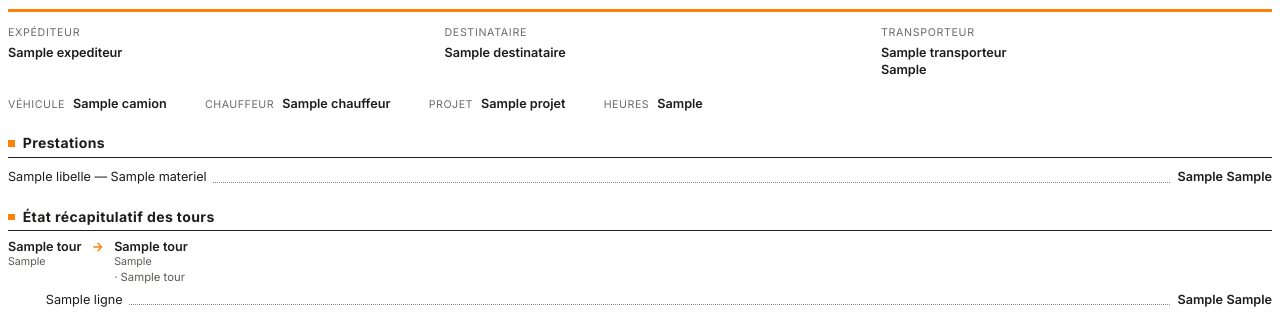
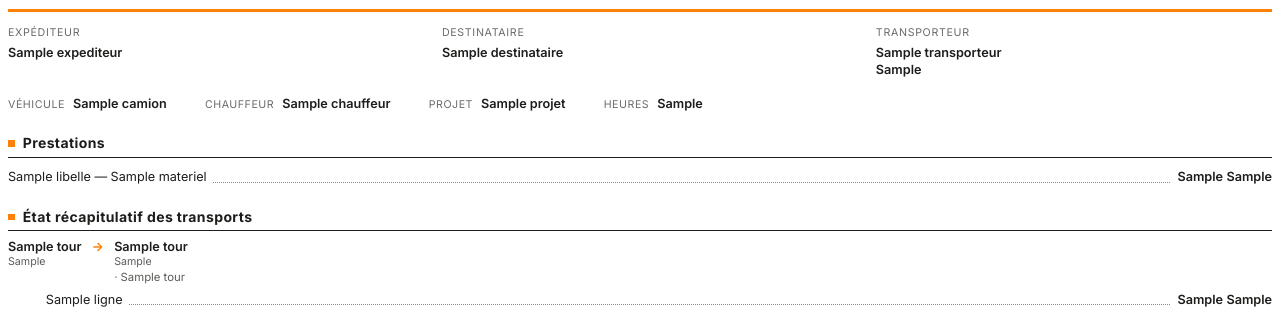
Before and after one commit to kervizic/bon-kerlam, a Python web app: template worker/app/templates/lv.html in a window 1280 px wide. Shown: the part 110-424 px from the top of the page. Run offline with Jinja, Linux system fonts and the light colour scheme; the template is opened without the code that fills it: most values are stand-ins (such as "Sample title", 1, 10 or a date in 2020).

Commit message:
fix(worker): PDF beta.23.1 — titre « transports » + gouttière des parties
1. Titre de section « État récapitulatif des tours » -> « État récapitulatif des
   transports ».
2. Gouttière des parties : la colonne « Expéditeur et destinataire » touchait
   « Transporteur » (« …Noisy-le- KERLAM » sur KER-03006). La gouttière (10 mm)
   est désormais posée par une marge entre colonnes — et non par flex `gap`,
   ignoré par WeasyPrint 63.1 du worker ; min-width:0 + overflow-wrap forcent le
   retour à la ligne au lieu de chevaucher, y compris à 3 colonnes avec noms et
   adresses longs (vérifié en 63.1, cas 2 et 3 colonnes).

Tests : titre « des transports ». Bump 0.1.0-beta.23.1 (VERSION, ci.yml).

Co-Authored-By: Claude Opus 4.8 <noreply@anthropic.com>

```diff
--- a/worker/app/templates/lv.html
+++ b/worker/app/templates/lv.html
@@ -80,11 +80,16 @@
   .doc-date { margin-top: 4pt; font-size: 9pt; font-weight: 600; color: var(--ink); }
   .header-rule { height: 2pt; background: var(--orange); margin: 7pt 0 0; }
 
-  /* Parties : colonnes espacées, AUCUNE bordure. */
-  .parties { display: flex; gap: 12mm; margin-top: 11pt; }
-  .party { flex: 1; }
+  /* Parties : colonnes espacées, AUCUNE bordure. La gouttière est posée par une
+     marge entre colonnes (et non par flex `gap`, ignoré par WeasyPrint 63.1 du
+     worker, d'où le chevauchement « Noisy-le- KERLAM »). min-width:0 +
+     overflow-wrap autorisent le retour à la ligne au lieu de toucher la colonne
+     suivante, même avec des noms/adresses longs. */
+  .parties { display: flex; margin-top: 11pt; }
+  .party { flex: 1 1 0; min-width: 0; }
+  .party + .party { margin-left: 10mm; }
   .party-label { font-size: 8pt; text-transform: uppercase; letter-spacing: 0.5pt; color: var(--ink-faint); margin-bottom: 2.5pt; }
-  .party-body { font-size: 9.5pt; font-weight: 600; line-height: 1.35; white-space: pre-line; }
+  .party-body { font-size: 9.5pt; font-weight: 600; line-height: 1.35; white-space: pre-line; overflow-wrap: anywhere; }
 
   /* Transport. Champs en inline-block (et non en flex imbriqué) : le flex
      imbriqué provoquait un CHEVAUCHEMENT avec WeasyPrint 63.1 (worker prod) ;
@@ -222,7 +227,7 @@
 
   {# ===================== ÉTAT RÉCAPITULATIF DES TOURS ===================== #}
   <section class="block">
-    <h2 class="section-title">État récapitulatif des tours</h2>
+    <h2 class="section-title">État récapitulatif des transports</h2>
     <div class="tours">
     {% for tour in tours %}
       <div class="tour">
```
Also changed, not shown: worker/tests/test_pdf_prestations.py (+4 -4 lines), worker/tests/test_pdf_template.py (+1 -1 lines), .github/workflows/ci.yml, CHANGELOG.md, 1 other file.
